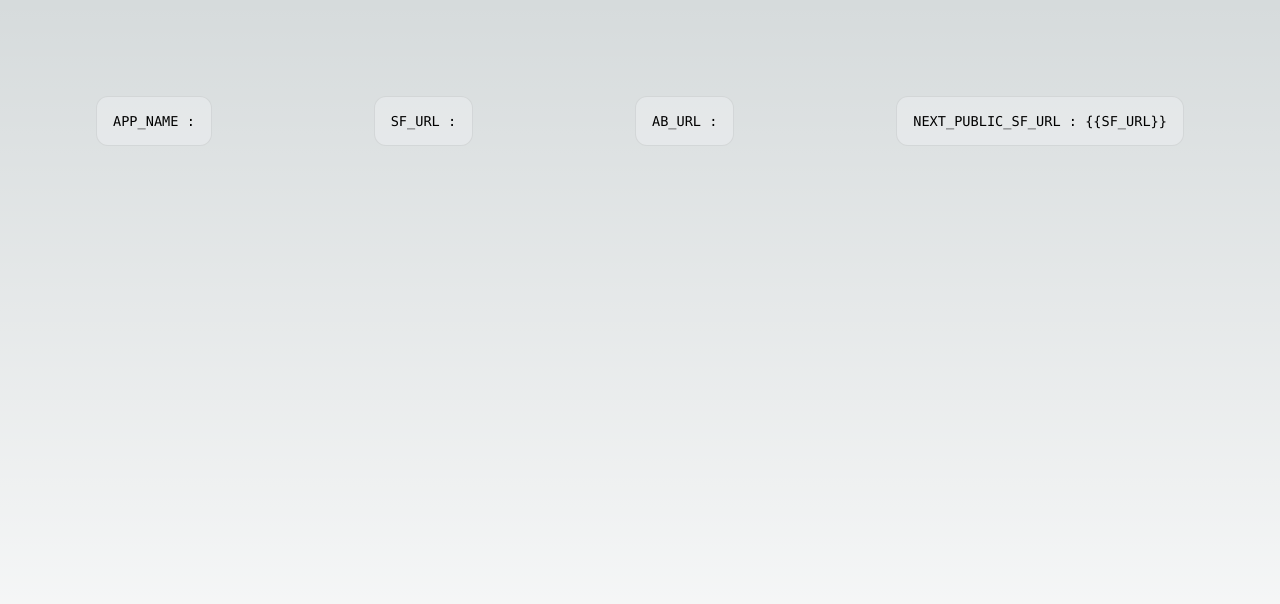
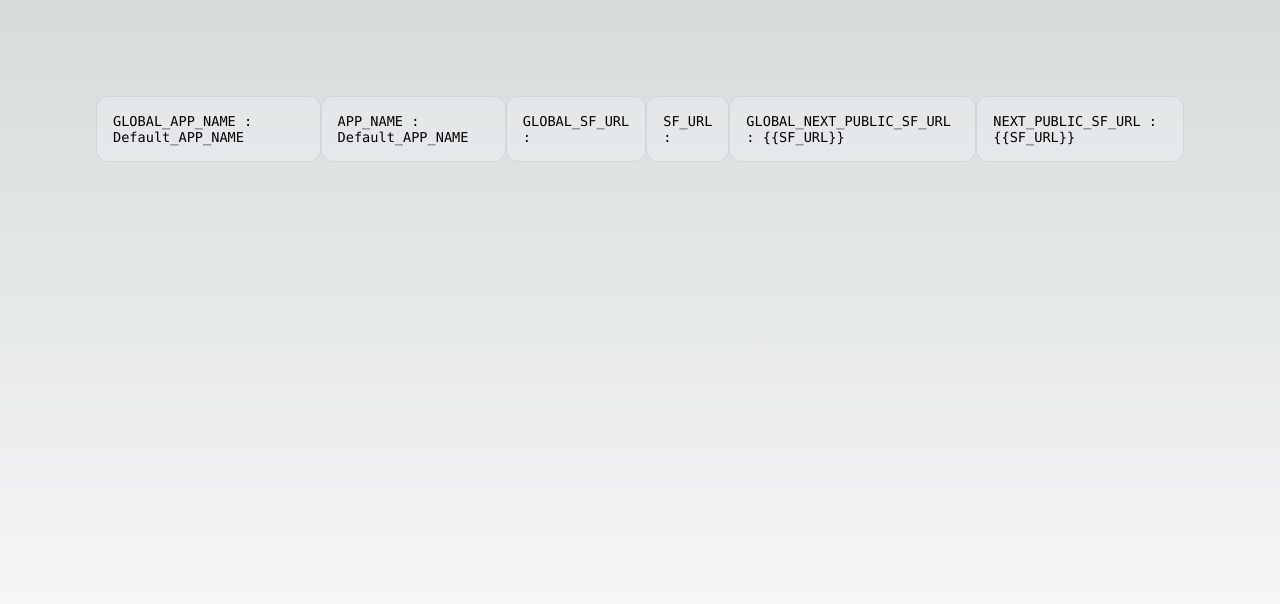
Before and after one commit to andrewphan865/PlayGround_nextjsCICD, a Next.js app: page / in a window 1280 px wide. Shown: the top 604 px of the page. Built offline with nearby package versions, Linux system fonts and the light colour scheme.

Commit message:
test global.env

```diff
--- a/azure-pipelines.yml
+++ b/azure-pipelines.yml
@@ -4,7 +4,7 @@
 # https://docs.microsoft.com/azure/devops/pipelines/languages/javascript
 
 trigger:
-- main
+- test
 
 pool:
   vmImage: ubuntu-latest
--- a/next.config.js
+++ b/next.config.js
@@ -1,10 +1,10 @@
 /** @type {import('next').NextConfig} */
 const nextConfig = {
   reactStrictMode: true,
-  publicRuntimeConfig: {
-    APP_NAME: process.env.APP_NAME,
-    SF_URL: process.env.SF_URL,
-    AB_URL: process.env.AB_URL
-}
+//   publicRuntimeConfig: {
+//     APP_NAME: process.env.APP_NAME,
+//     SF_URL: process.env.SF_URL,
+//     AB_URL: process.env.AB_URL
+// }
 }
 module.exports = nextConfig
--- a/pages/index.tsx
+++ b/pages/index.tsx
@@ -1,12 +1,5 @@
 
 import styles from '@/styles/Home.module.css'
-
-
-import getConfig from 'next/config';
-const { publicRuntimeConfig } = getConfig();
-
-const { APP_NAME, SF_URL, AB_URL } = publicRuntimeConfig;
-
 
 export default function Home() {
   return (
@@ -15,13 +8,19 @@ export default function Home() {
       <main className={styles.main}>
         <div className={styles.description}>
           <p>
-            APP_NAME : {APP_NAME}
+            GLOBAL_APP_NAME : {global.process.env.APP_NAME}
           </p>
           <p>
-            SF_URL : {SF_URL}
+            APP_NAME : {process.env.APP_NAME}
           </p>
           <p>
-            AB_URL : {AB_URL}
+            GLOBAL_SF_URL : {global.process.env.F_URL}
+          </p>
+          <p>
+            SF_URL : {process.env.F_URL}
+          </p>
+          <p>
+            GLOBAL_NEXT_PUBLIC_SF_URL : {global.process.env.NEXT_PUBLIC_SF_URL}
           </p>
           <p>
             NEXT_PUBLIC_SF_URL : {process.env.NEXT_PUBLIC_SF_URL}
```
Also changed, not shown: 1 other file (tests, documents, lock files or other folders).
